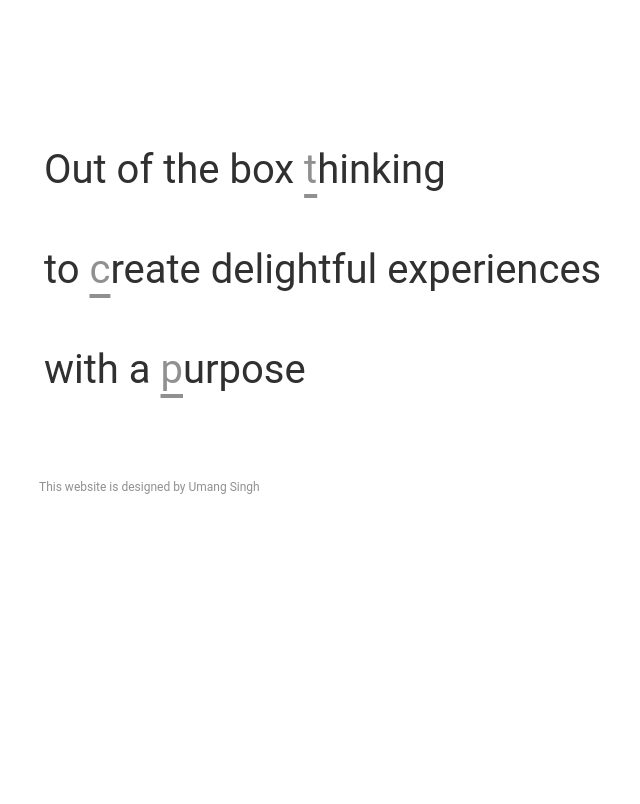
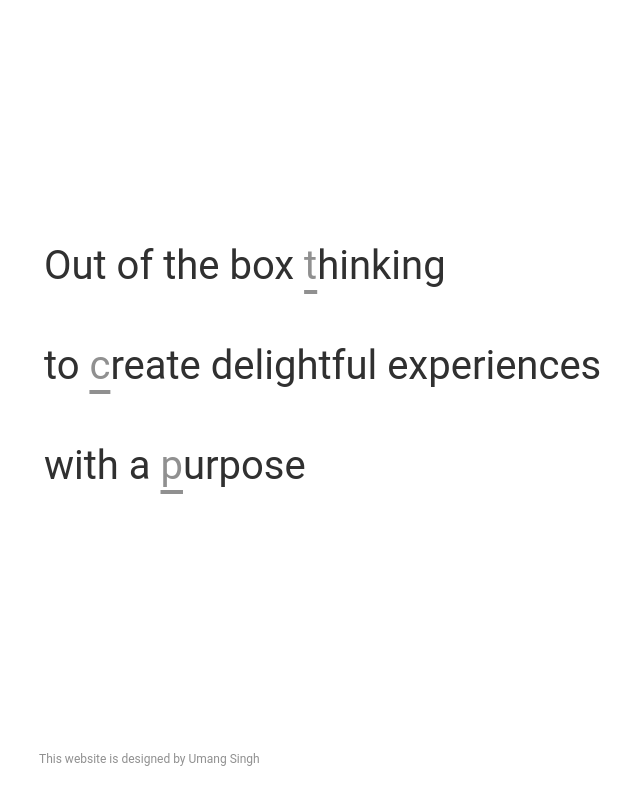
Before and after one commit to umangsingh27/umangsingh27.github.io, an Angular app in the folder portfolio/: page /about in a window 1280 px wide. Shown: the top 804 px of the page, without its empty margins (163-803 px from the left). Built offline with nearby package versions, Linux system fonts and the light colour scheme; what ng2-pdf-viewer would draw is missing.

Commit message:
Added padding for Intro

```diff
--- a/portfolio/src/app/about/about.component.css
+++ b/portfolio/src/app/about/about.component.css
@@ -1,6 +1,6 @@
 .page-margin {
     margin: 0% 15%;
-    padding: 80px 15px 0px;
+    padding: 22vh 15px 22vh;
 }
 
 /* page-margin for small-sized screen devices*/
```
Also changed, not shown: portfolio/src/app/app.module.ts (+4 -4 lines).
